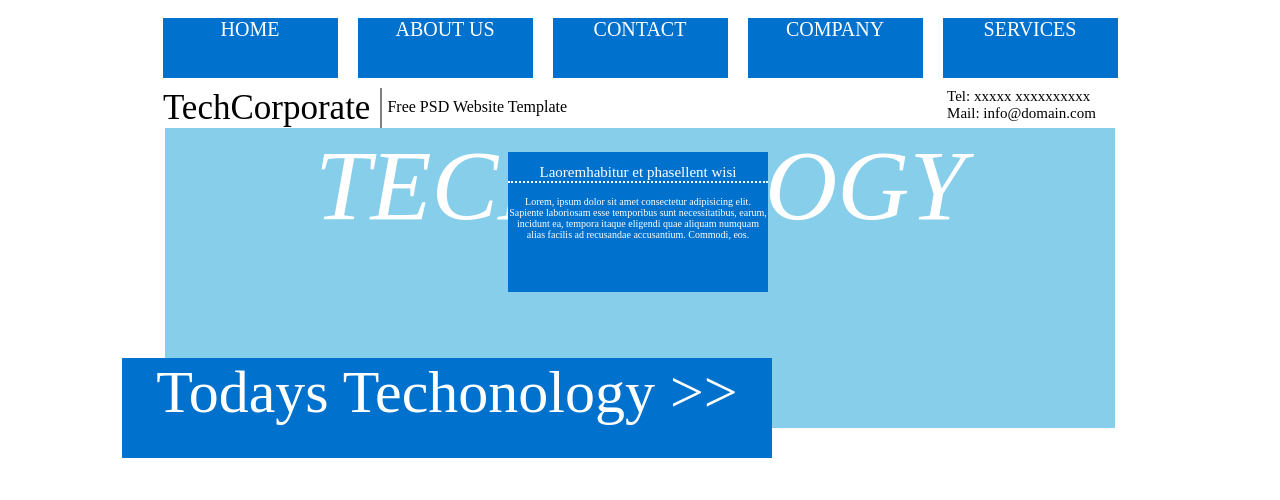
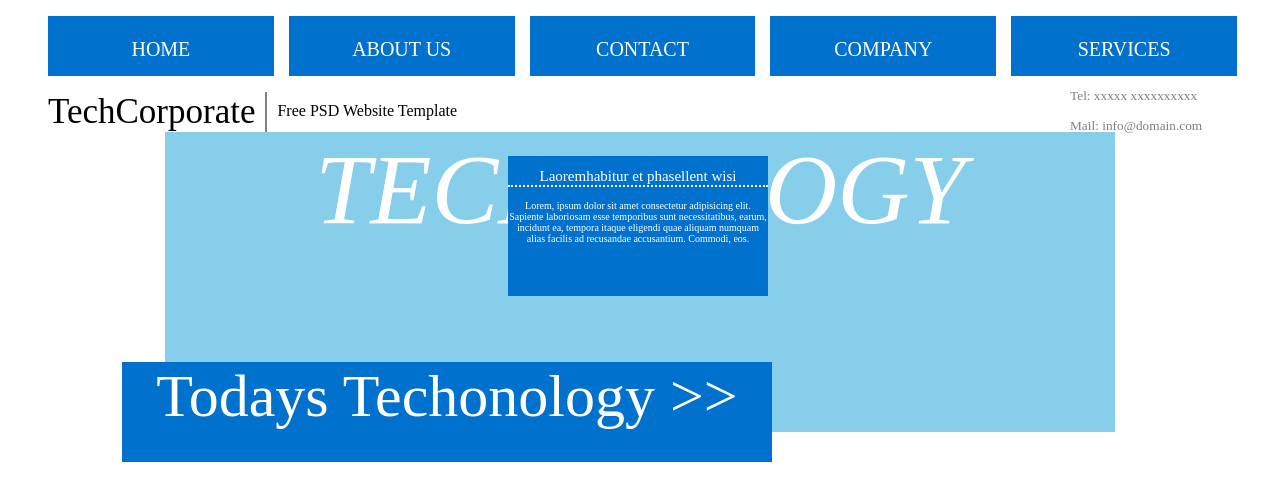
Before and after one commit to HuibanPaul/My-homeworks, a plain HTML site: page Template/template flex/template.html in a window 1280 px wide. Drawn offline with Linux system fonts and the light colour scheme.

Commit message:
Am modificat nav bar si header

```diff
--- a/Template/template flex/style.css
+++ b/Template/template flex/style.css
@@ -1,46 +1,66 @@
-
 .nav-bar {
+  margin-left: 0px;
+  margin-right: 0px;
+  padding: 0px;
+}
+.navigation {
   display: flex;
-  justify-content: center;
+  list-style-type: none;
+  justify-content: space-evenly;
+  margin-left: 0px;
+  margin-right: 35px;
+  gap: 15px;
 }
-.item {
+li {
+  background-color: rgb(0, 113, 205);
+  width: 360px;
   height: 60px;
-  width: 175px;
-  margin: 10px;
-  background-color: rgb(0, 113, 205);
+  padding: 0px;
   text-align: center;
+  color: white;
+  line-height: 330%;
   font-size: 20px;
-  -webkit-text-fill-color: white;
+  cursor: pointer;
 }
-
+li:hover {
+  background-color: skyblue;
+}
 .header {
   display: flex;
-  justify-content: center;
-
+  margin-right: 0px;
+  margin-left: 40px;
 }
 .item1 {
   font-size: 35px;
   border-right: 2px solid grey;
   padding-right: 10px;
-  flex-shrink: 1;
 }
 .item2 {
-  padding-left: 5px;
+  padding-left: 10px;
   margin-top: 10px;
-  flex-shrink: 2;
 }
-.item3 {
-  margin-left: 380px;
-  font-size: 15px;
-  height: 10px;
-  width: 170px;
-  flex-shrink: 3;
+.contact {
+  position: absolute;
+  right: 50px;
+  width: 160px;
+  font-size: smaller;
+  top: 75px;
 }
-.BOX{display: flex;
+a {
+  color: gray;
+  text-decoration: none;
+}
+a:hover {
+  color: red;
+}
+
+.BOX {
+  display: flex;
   justify-content: center;
   position: relative;
 }
-.box-1{background-color: skyblue;
+.box-1 {
+  background-color: skyblue;
   height: 300px;
   width: 950px;
   font-size: 100px;
@@ -48,7 +68,7 @@ text-align: center;
   font-style: oblique;
   -webkit-text-fill-color: white;
 }
-.box-2{
+.box-2 {
   position: absolute;
   background-color: rgb(0, 113, 205);
   height: 100px;
@@ -59,10 +79,10 @@ font-size: 60px;
   text-align: center;
   -webkit-text-fill-color: white;
 }
-.box-3{
+.box-3 {
   position: absolute;
   background-color: rgb(0, 113, 205);
-  text-align:center;
+  text-align: center;
   font-size: 10px;
   height: 140px;
   width: 260px;
@@ -70,7 +90,7 @@ text-align: center;
   left: 500px;
   top: 24px;
 }
-h2{
+h2 {
   border-bottom: 2px dotted white;
   font-weight: lighter;
 }
--- a/Template/template flex/template.html
+++ b/Template/template flex/template.html
@@ -9,16 +9,25 @@
   <body>
     <div class="flex-container">
       <div class="nav-bar">
-        <div class="item">HOME</div>
-        <div class="item">ABOUT US</div>
-        <div class="item">CONTACT</div>
-        <div class="item">COMPANY</div>
-        <div class="item">SERVICES</div>
+        <ul class="navigation">
+          <li>HOME</li>
+          <li>ABOUT US</li>
+          <li>CONTACT</li>
+          <li>COMPANY</li>
+          <li>SERVICES</li>
+        </ul>
       </div>
       <div class="header">
         <div class="item1">TechCorporate</div>
         <div class="item2">Free PSD Website Template</div>
-        <div class="item3">Tel: xxxxx xxxxxxxxxx Mail: info@domain.com</div>
+        <div class="contact">
+          <p class="tel">
+            <a href="tel:xxxxx xxxxxxxxxx">Tel: xxxxx xxxxxxxxxx</a>
+          </p>
+          <p class="mail">
+            <a href="mailto:info@domain.com">Mail: info@domain.com</a>
+          </p>
+        </div>
       </div>
       <div class="BOX">
         <div class="box-1">TECHNOLOGY</div>
@@ -32,7 +41,6 @@
             recusandae accusantium. Commodi, eos.
           </p>
         </div>
-
       </div>
     </div>
   </body>
```
Lines whose indentation alone changed are shown as unchanged.
